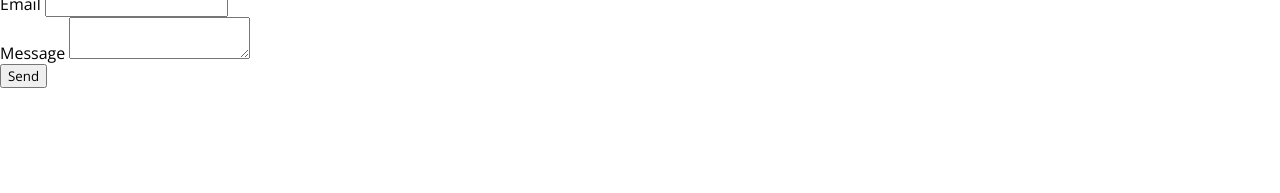
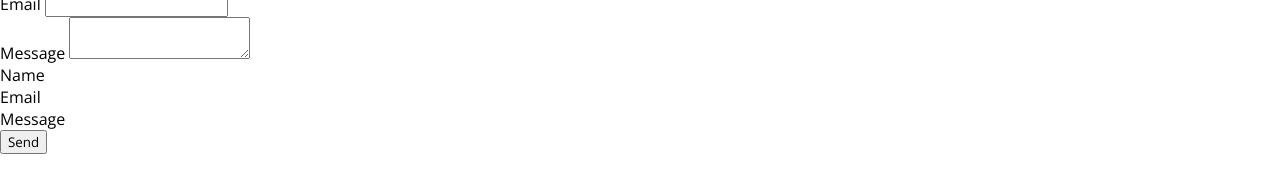
Before and after one commit to CG420/CG420.github.io, a plain HTML site: page contact.html in a window 1280 px wide. Shown: the part 103-296 px from the top of the page. Drawn offline with nearby package versions, Linux system fonts and the light colour scheme.

Commit message:
added div col

```diff
--- a/contact.html
+++ b/contact.html
@@ -47,6 +47,12 @@
                                 <textarea id="message" name="message"></textarea>
                 </div>
 
+                <div class="row">
+                        <div class="col">Name</div>
+                        <div class="col">Email</div>
+                        <div class="col">Message</div>
+                      </div>
+
                 <div>
                                 <input type="hidden" name="_subject" value="New submission!">
                 </div>
```
